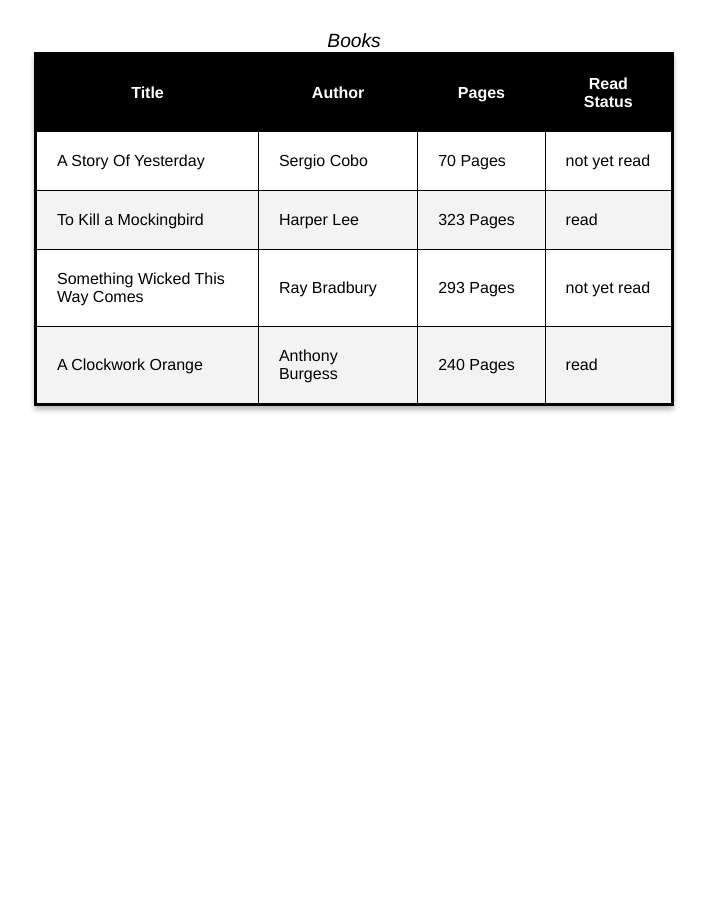
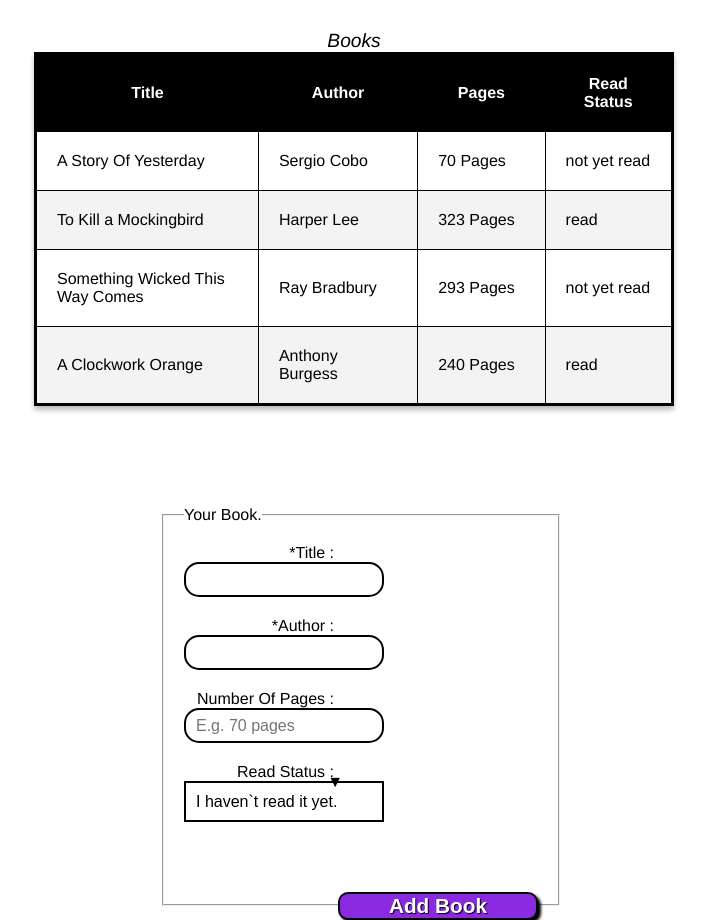
Before and after one commit to BelalHashem007/Library, a plain HTML site: page index.html in a window 1280 px wide. Shown: the whole page, without its empty margins (286-993 px from the left). Before the commit the page ends 800 px from the top, so only its background shows below. Drawn offline with Linux system fonts and the light colour scheme.

Commit message:
Finishing the form and making it work using js.

```diff
--- a/index.html
+++ b/index.html
@@ -23,7 +23,32 @@
         <tbody>
         </tbody>
     </table>
+    <form id="form" name="my-form">
+        <fieldset>
+            <legend>Your Book.</legend>
+            <div class="title-container">
+                <label for="title">*Title :</label>
+                <input type="text" name="title" id="title" required>
+            </div>
+            <div class="author-container">
+                <label for="author">*Author :</label>
+                <input type="text" name="author" id="author" required>
+            </div>
+            <div class="Pages-container">
+                <label for="pages">Number Of Pages :</label>
+                <input type="text" name="pages" id="pages" placeholder="E.g. 70 pages">
+            </div>
+            <div class="read-container">
+                <label for="readStatus">Read Status :</label>
+                <select name="readStatus" id="readStatus">
+                    <option value="read">I have read it.</option>
+                    <option value="not yet read" selected>I haven`t read it yet.</option>
+                </select>
+            </div>
+            <button class ="submit-btn" type="submit">Add Book</button>
+        </fieldset>
 
+    </form>
 </body>
 
 </html>
--- a/script.js
+++ b/script.js
@@ -9,7 +9,26 @@ function Book(title, author, pages, readStatus) {
 
 function addBookToLibrary(title, author, pages, readStatus) {
     myLibrary.push(new Book(title, author, pages, readStatus));
+    const tBody = document.querySelector("tbody")
+    const tr = document.createElement('tr');
+    tBody.appendChild(tr);
+    let len = myLibrary.length
+        const td1 = document.createElement('td');
+        td1.textContent = myLibrary[len-1].title;
+        tr.appendChild(td1);
+        const td2 = document.createElement('td');
+        td2.textContent = myLibrary[len-1].author;
+        tr.appendChild(td2);
+
+        const td3 = document.createElement('td');
+        td3.textContent = myLibrary[len-1].pages;
+        tr.appendChild(td3);
+
+        const td4 = document.createElement('td');
+        td4.textContent = myLibrary[len-1].readStatus;
+        tr.appendChild(td4);
 }
+
 
 function displayBooks() {
     const tBody = document.querySelector("tbody")
@@ -24,8 +43,23 @@ function displayBooks() {
     }
 }
 
+
 addBookToLibrary("A Story Of Yesterday", "Sergio Cobo", "70 Pages", "not yet read");
 addBookToLibrary("To Kill a Mockingbird", "Harper Lee", "323 Pages", "read");
 addBookToLibrary("Something Wicked This Way Comes", "Ray Bradbury", "293 Pages", "not yet read");
 addBookToLibrary("A Clockwork Orange", "Anthony Burgess", "240 Pages", "read");
-displayBooks();
+
+let form = document.forms["my-form"];
+form.addEventListener("submit", getValues);
+
+function getValues(event) {
+    event.preventDefault();
+
+    let formData = {
+        "title": this.title.value,
+        "author": this.author.value,
+        "pages": this.pages.value,
+        "readStatus": this.readStatus.value,
+    }
+    addBookToLibrary(formData.title, formData.author, formData.pages, formData.readStatus);
+}
--- a/styles.css
+++ b/styles.css
@@ -1,12 +1,18 @@
 * {
     box-sizing: border-box;
+    font-size: inherit;
+    margin: 0;
+    padding: 0;
 }
 body {
     margin: 0;
     display: flex;
+    flex-direction: column;
     justify-content: center;
     align-items: center;
+    gap: 100px;
     font-family: "helvetica neue", helvetica, arial, sans-serif;
+    font-size: 1rem;
 }
 
 table {
@@ -51,3 +57,73 @@ td, th {
     border: 1px solid black;
     padding: 20px;
 }
+form {
+    width: 30%;
+    height: 400px;
+}
+label {
+    display: inline-block;
+    width: 150px;
+    text-align: right;
+}
+input[type="text"] {
+    width: 200px;
+    height: 35px;
+    border-radius: 15px;
+    padding: 10px;
+    border: 2px solid black;
+}
+input[type="text"]:focus {
+    outline: none;
+    box-shadow: 0 4px 5px rgba(94, 91, 80, 0.349);
+    border-color: rgba(110, 0, 0, 0.596);
+}
+fieldset {
+    height: 100%;
+    display: flex;
+    flex-direction: column;
+    text-align: left;
+    padding: 20px;
+    gap: 20px;
+}
+select {
+    appearance: none;
+    width: 200px;
+    padding: 10px;
+    color: black;
+    background-color: white;
+    border: 2px solid black;
+}
+select:focus {
+    outline: none;
+}
+.read-container {
+    position: relative;
+}
+.read-container::after {
+    content: "▼";
+    position: absolute;
+    font-size: 1rem;
+    color: black;
+    top: 10px;
+    right: 195px;
+}
+button {
+    width: 200px;
+    height: 40px;
+    margin-left: 154px;
+    margin-top: 50px;
+    color: white;
+    background-color: blueviolet;
+    border-radius: 10px;
+    border: 2px solid black;
+    box-shadow: 3px 3px 3px black;
+    text-shadow: 1px 1px 1px black;
+    font-weight: bold;
+    font-size: 1.3rem;
+}
+button:hover {
+    opacity: 0.8;
+    box-shadow: 0 0 3px black;
+    cursor: pointer;
+}
```
